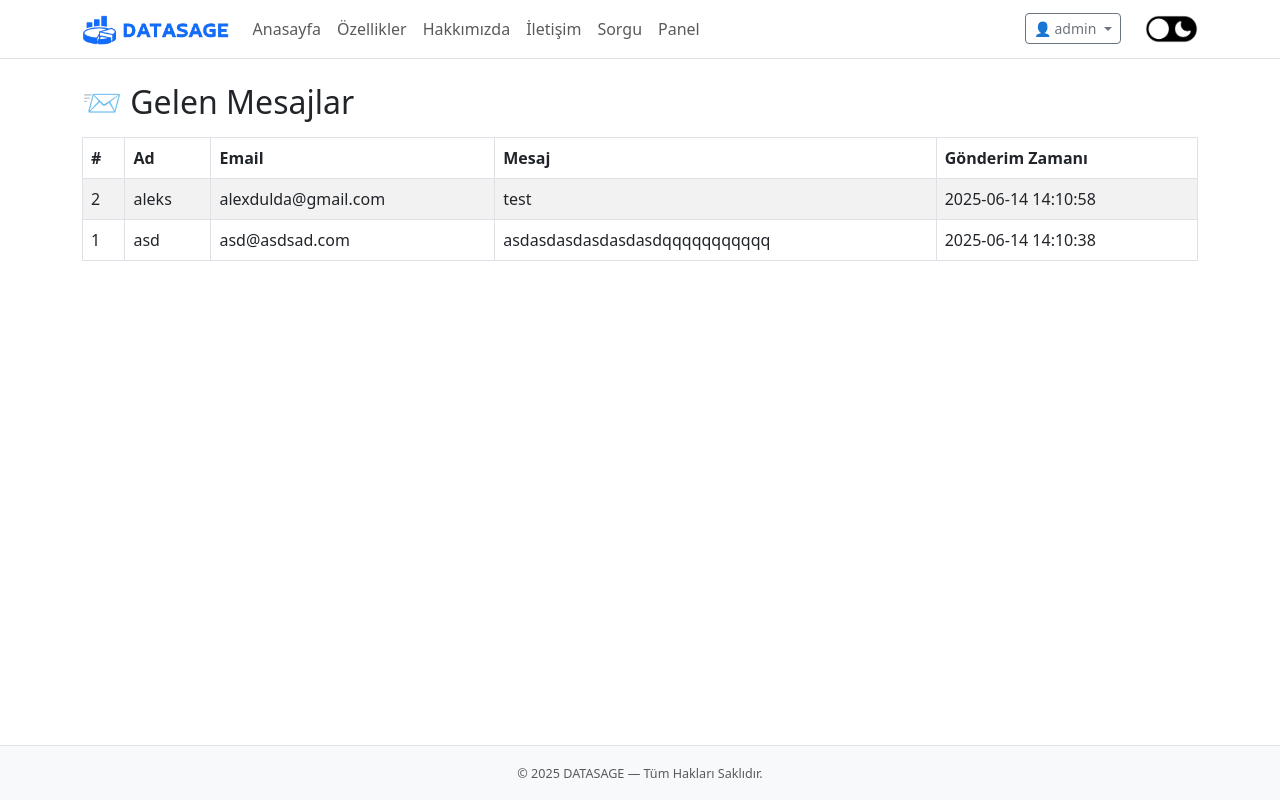
After one commit to AleksDulda/DataSage, a Flask app: page /admin/messages in a window 1280 px wide. The commit adds this page. Run offline with Flask 3, Linux system fonts and the light colour scheme; a user stored in the database is signed in; data comes from the database, SQL or seed files in the repository; both versions use the stored data as it was after the commit.

Commit message:
profile-contact update

```diff
--- a/Codes/app.py
+++ b/Codes/app.py
@@ -8,6 +8,10 @@ import pandas as pd
 import io
 from collections import Counter
 from datetime import datetime
+from flask_mail import Mail, Message
+from werkzeug.security import check_password_hash, generate_password_hash
+from flask import Flask, render_template, request, redirect, url_for, session, flash
+
 
 app = Flask(__name__)
 app.secret_key = "super_secret_key"
@@ -273,9 +277,149 @@ def features():
 def about():
     return render_template("about.html")
 
+app.config['MAIL_SERVER'] = 'smtp.gmail.com'
+app.config['MAIL_PORT'] = 587
+app.config['MAIL_USE_TLS'] = True
+app.config['MAIL_USERNAME'] = 'DataSageContact@gmail.com'       # değiştir!
+app.config['MAIL_PASSWORD'] = 'elyswfmlwxkgddib'     # değiştir!
+app.config['MAIL_DEFAULT_SENDER'] = 'DataSageContact@gmail.com' # değiştir!
+
+mail = Mail(app)
+
 @app.route("/contact", methods=["GET", "POST"])
 def contact():
+    if request.method == "POST":
+        name = request.form.get("name")
+        email = request.form.get("email")
+        message = request.form.get("message")
+
+        # 1. Veritabanına kaydet
+        try:
+            conn = sqlite3.connect("database.sqlite")
+            cursor = conn.cursor()
+            cursor.execute("INSERT INTO contact_messages (name, email, message) VALUES (?, ?, ?)",
+                           (name, email, message))
+            conn.commit()
+            conn.close()
+        except Exception as db_error:
+            print("[!] DB Hatası:", db_error)
+            return render_template("contact.html", error=True)
+
+        try:
+            # 2. Yöneticiyi bilgilendir
+            admin_msg = Message(
+                subject="Yeni İletişim Mesajı - DataSage",
+                sender=app.config['MAIL_DEFAULT_SENDER'],
+                recipients=["DataSageContact@gmail.com"],
+                reply_to=email,
+                body=f"Ad: {name}\nEmail: {email}\nMesaj:\n{message}"
+            )
+            mail.send(admin_msg)
+
+            # 3. Kullanıcıya otomatik teşekkür maili
+            user_msg = Message(
+                subject="İletişime Geçtiğiniz İçin Teşekkürler! - DataSage",
+                sender=app.config['MAIL_DEFAULT_SENDER'],
+                recipients=[email],
+                body=f"Merhaba {name},\n\nMesajınızı aldık. En kısa sürede sizinle iletişime geçeceğiz.\n\nTeşekkür ederiz!\n\n— DataSage Ekibi"
+            )
+            mail.send(user_msg)
+
+            return render_template("contact.html", success=True)
+
+        except Exception as e:
+            print("[!] Mail gönderim hatası:", e)
+            return render_template("contact.html", error=True)
+
     return render_template("contact.html")
+
+@app.route("/admin/messages")
+def admin_messages():
+    if "user_id" not in session or session.get("username") != "admin":
+        return redirect(url_for("auth.login"))
+
+    conn = sqlite3.connect("database.sqlite")
+    conn.row_factory = sqlite3.Row
+    messages = conn.execute("SELECT * FROM contact_messages ORDER BY created_at DESC").fetchall()
+    conn.close()
+
+    return render_template("admin_messages.html", messages=messages)
+
+@app.route("/profile")
+def profile():
+    if "user_id" not in session:
+        return redirect(url_for("auth.login"))
+
+    conn = sqlite3.connect("database.sqlite")
+    conn.row_factory = sqlite3.Row
+    user = conn.execute("SELECT * FROM users WHERE id = ?", (session["user_id"],)).fetchone()
+    conn.close()
+
+    return render_template("profile.html", user=user)
+
+@app.route("/change-password", methods=["GET", "POST"])
+def change_password():
+    if "user_id" not in session:
+        return redirect(url_for("auth.login"))
+
+    if request.method == "POST":
+        old_password = request.form.get("old_password")
+        new_password = request.form.get("new_password")
+        confirm_password = request.form.get("confirm_password")
+
+        conn = sqlite3.connect("database.sqlite")
+        conn.row_factory = sqlite3.Row
+        user = conn.execute("SELECT * FROM users WHERE id = ?", (session["user_id"],)).fetchone()
+
+        if not check_password_hash(user["password"], old_password):
+            flash("Mevcut şifre hatalı!", "danger")
+            return redirect(url_for("change_password"))
+
+        if new_password != confirm_password:
+            flash("Yeni şifreler eşleşmiyor.", "warning")
+            return redirect(url_for("change_password"))
+
+        hashed_pw = generate_password_hash(new_password)
+        conn.execute("UPDATE users SET password = ? WHERE id = ?", (hashed_pw, session["user_id"]))
+        conn.commit()
+        conn.close()
+
+        flash("Şifre başarıyla güncellendi.", "success")
+        return redirect(url_for("profile"))
+
+    return render_template("change_password.html")
+
+@app.route("/delete-account", methods=["GET", "POST"])
+def delete_account():
+    if "user_id" not in session:
+        return redirect(url_for("auth.login"))
+
+    user_id = session["user_id"]
+
+    if request.method == "POST":
+        conn = sqlite3.connect("database.sqlite")
+        cursor = conn.cursor()
+
+        # Sorgu geçmişi ve dosyaları sil
+        cursor.execute("DELETE FROM query_history WHERE user_id = ?", (user_id,))
+        uploads = cursor.execute("SELECT filename FROM db_uploads WHERE user_id = ?", (user_id,)).fetchall()
+        for (filename,) in uploads:
+            filepath = os.path.join(UPLOAD_FOLDER, filename)
+            if os.path.exists(filepath):
+                os.remove(filepath)
+        cursor.execute("DELETE FROM db_uploads WHERE user_id = ?", (user_id,))
+
+        # Kullanıcıyı sil
+        cursor.execute("DELETE FROM users WHERE id = ?", (user_id,))
+        conn.commit()
+        conn.close()
+
+        session.clear()
+        flash("Hesabınız ve tüm verileriniz silindi.", "info")
+        return redirect(url_for("index"))
+
+    return render_template("confirm_delete.html")
+
 
 if __name__ == "__main__":
     app.run(debug=True)
--- a/Codes/templates/about.html
+++ b/Codes/templates/about.html
@@ -37,7 +37,6 @@
     <h5 class="mb-1">Aleks Dulda</h5>
     <p class="mb-1">Full Stack Developer / İletşiim Sorumlusu</p>
     <p class="mb-0">
-      <a href="mailto:aleksdulda@gmail.com" class="me-2 link-primary">📧 Email</a>
       <a href="https://github.com/AleksDulda" class="me-2 link-primary" target="_blank">💻 GitHub</a>
       <a href="https://www.linkedin.com/in/aleks-dulda-47435b221/" class="link-primary" target="_blank">🔗 LinkedIn</a>
     </p>
@@ -52,7 +51,6 @@
     <h5 class="mb-1">Murat Demirbaş</h5>
     <p class="mb-1">Backend & Security</p>
     <p class="mb-0">
-      <a href="mailto:murat@example.com" class="me-2 link-primary">📧 Email</a>
       <a href="https://github.com/demirbas1436" class="me-2 link-primary" target="_blank">💻 GitHub</a>
       <a href="https://www.linkedin.com/in/muratdemirbas1436/" class="link-primary" target="_blank">🔗 LinkedIn</a>
     </p>
@@ -67,7 +65,6 @@
     <h5 class="mb-1">M. Emin Alantepe</h5>
     <p class="mb-1">Frontend Developer</p>
     <p class="mb-0">
-      <a href="mailto:emin@example.com" class="me-2 link-primary">📧 Email</a>
       <a href="https://github.com/alantepeemin" class="me-2 link-primary" target="_blank">💻 GitHub</a>
       <a href="https://www.linkedin.com/in/m-emin-alantepe/" class="link-primary" target="_blank">🔗 LinkedIn</a>
     </p>
@@ -82,7 +79,6 @@
     <h5 class="mb-1">Enes Malik Altınpınar</h5>
     <p class="mb-1">Mobile Developer</p>
     <p class="mb-0">
-      <a href="mailto:enes@example.com" class="me-2 link-primary">📧 Email</a>
       <a href="https://github.com/malikaltinpinar" class="me-2 link-primary" target="_blank">💻 GitHub</a>
       <a href="https://www.linkedin.com/in/enes-malik-alt%C4%B1np%C4%B1nar/" class="link-primary" target="_blank">🔗 LinkedIn</a>
     </p>
@@ -97,7 +93,6 @@
     <h5 class="mb-1">Kaan Çardak</h5>
     <p class="mb-1">UI/UX Designer</p>
     <p class="mb-0">
-      <a href="mailto:kaan@example.com" class="me-2 link-primary">📧 Email</a>
       <a href="https://github.com/kaancardak" class="me-2 link-primary" target="_blank">💻 GitHub</a>
       <a href="https://www.linkedin.com/in/kaan-%C3%A7ardak-82a155175/" class="link-primary" target="_blank">🔗 LinkedIn</a>
     </p>
--- /dev/null
+++ b/Codes/templates/admin_messages.html
@@ -0,0 +1,34 @@
+{% extends "base.html" %}
+{% block title %}Admin - İletişim Mesajları{% endblock %}
+{% block content %}
+
+<h2>📨 Gelen Mesajlar</h2>
+
+<table class="table table-striped table-bordered mt-3">
+  <thead>
+    <tr>
+      <th>#</th>
+      <th>Ad</th>
+      <th>Email</th>
+      <th>Mesaj</th>
+      <th>Gönderim Zamanı</th>
+    </tr>
+  </thead>
+  <tbody>
+    {% for msg in messages %}
+    <tr>
+      <td>{{ msg.id }}</td>
+      <td>{{ msg.name }}</td>
+      <td>{{ msg.email }}</td>
+      <td>{{ msg.message }}</td>
+      <td>{{ msg.created_at }}</td>
+    </tr>
+    {% else %}
+    <tr>
+      <td colspan="5" class="text-center">Hiç mesaj yok.</td>
+    </tr>
+    {% endfor %}
+  </tbody>
+</table>
+
+{% endblock %}
--- a/Codes/templates/base.html
+++ b/Codes/templates/base.html
@@ -6,7 +6,7 @@
     <meta name="viewport" content="width=device-width, initial-scale=1">
     <link href="https://cdn.jsdelivr.net/npm/bootstrap@5.3.0/dist/css/bootstrap.min.css" rel="stylesheet">
     <link href="https://cdn.jsdelivr.net/npm/bootstrap-icons@1.11.0/font/bootstrap-icons.min.css" rel="stylesheet">
-    </head>
+</head>
 <body>
 
 <nav class="navbar navbar-expand-lg border-bottom py-2" id="main-navbar">
@@ -34,8 +34,20 @@
 
       <div class="d-flex align-items-center gap-2">
         {% if session.username %}
-          <span class="text-muted me-2">👤 {{ session.username }}</span>
-          <a href="{{ url_for('auth.logout') }}" class="btn btn-sm btn-outline-danger">Çıkış</a>
+          <div class="dropdown">
+            <a class="btn btn-sm btn-outline-secondary dropdown-toggle" href="#" role="button" id="userDropdown"
+               data-bs-toggle="dropdown" aria-expanded="false">
+              👤 {{ session.username }}
+            </a>
+            <ul class="dropdown-menu dropdown-menu-end" aria-labelledby="userDropdown">
+              <li><a class="dropdown-item" href="{{ url_for('profile') }}">👤 Profilim</a></li>
+              {% if session.username == "admin" %}
+              <li><a class="dropdown-item" href="{{ url_for('admin_messages') }}">📨 Mesajlar</a></li>
+              {% endif %}
+              <li><hr class="dropdown-divider"></li>
+              <li><a class="dropdown-item text-danger" href="{{ url_for('auth.logout') }}">🚪 Çıkış</a></li>
+            </ul>
+          </div>
         {% else %}
           <a href="{{ url_for('auth.login') }}" class="btn btn-sm btn-outline-primary">Giriş</a>
           <a href="{{ url_for('auth.register') }}" class="btn btn-sm btn-primary ms-1">Kayıt</a>
@@ -48,7 +60,6 @@
   </div>
 </nav>
 
-{# Yeni eklenen #page-content-wrapper div'i content bloğunu sarıyor #}
 <div id="page-content-wrapper">
     <div class="container mt-4">
         {% with messages = get_flashed_messages(with_categories=true) %}
@@ -86,7 +97,6 @@
     const lightToggleButton = "{{ url_for('static', filename='images/switch-button.png') }}";
     const darkToggleButton = "{{ url_for('static', filename='images/switch-button-dark.png') }}";
 
-
     function updateThemeElements(theme) {
         if (theme === "dark") {
             if (navbarLogo) navbarLogo.src = darkNavbarLogo;
@@ -116,24 +126,20 @@
 </script>
 
 <style>
-  /* Sticky Footer için CSS Kuralları */
   html, body {
       height: 100%;
       margin: 0;
       display: flex;
       flex-direction: column;
-      /* Temel renk değişimi için geçiş ekle */
-      transition: background-color 0.3s ease; /* Arka plan rengi değişimi için */
+      transition: background-color 0.3s ease;
   }
 
-  /* Tüm genel elementler için yumuşak geçiş */
   body * {
       transition: background-color 0.3s ease, color 0.3s ease, border-color 0.3s ease;
   }
 
-  /* Logo ve buton görselleri için de geçiş ekle */
   #navbar-logo, #main-logo, #theme-toggle-icon {
-      transition: filter 0.3s ease, transform 0.3s ease; /* Görsel değişimi için filter veya transform kullanılabilir */
+      transition: filter 0.3s ease, transform 0.3s ease;
   }
 
   #page-content-wrapper {
@@ -146,7 +152,6 @@
     font-size: 0.9rem;
   }
 
-  /* Mevcut tema geçişi stilleri */
   html[data-bs-theme="dark"] #main-navbar {
     background-color: #212529 !important;
     border-color: #444;
@@ -168,7 +173,6 @@
     color: #fff;
   }
 
-  /* Tema geçiş butonu için stil düzenlemesi */
   #theme-toggle.btn-secondary {
     padding: 0;
     border: none;
@@ -181,17 +185,16 @@
     height: 24px;
   }
 
-  /* Dark modda yazı renklerini de kontrol et */
   html[data-bs-theme="dark"] .text-muted {
-      color: #adb5bd !important; /* Koyu modda daha görünür gri */
+      color: #adb5bd !important;
   }
 
   html[data-bs-theme="dark"] .text-primary {
-      color: #8ab4f8 !important; /* Koyu modda daha uyumlu mavi */
+      color: #8ab4f8 !important;
   }
 
   html[data-bs-theme="dark"] .lead {
-      color: #e2e6ea !important; /* Koyu modda lead metin rengi */
+      color: #e2e6ea !important;
   }
 </style>
 
```
Also changed, not shown: Codes/models.py (+11 -0 lines), Codes/templates/change_password.html (added, +22 -0 lines), Codes/templates/confirm_delete.html (added, +13 -0 lines), Codes/templates/contact.html (+12 -0 lines), Codes/templates/profile.html (added, +13 -0 lines), Codes/database.sqlite.
